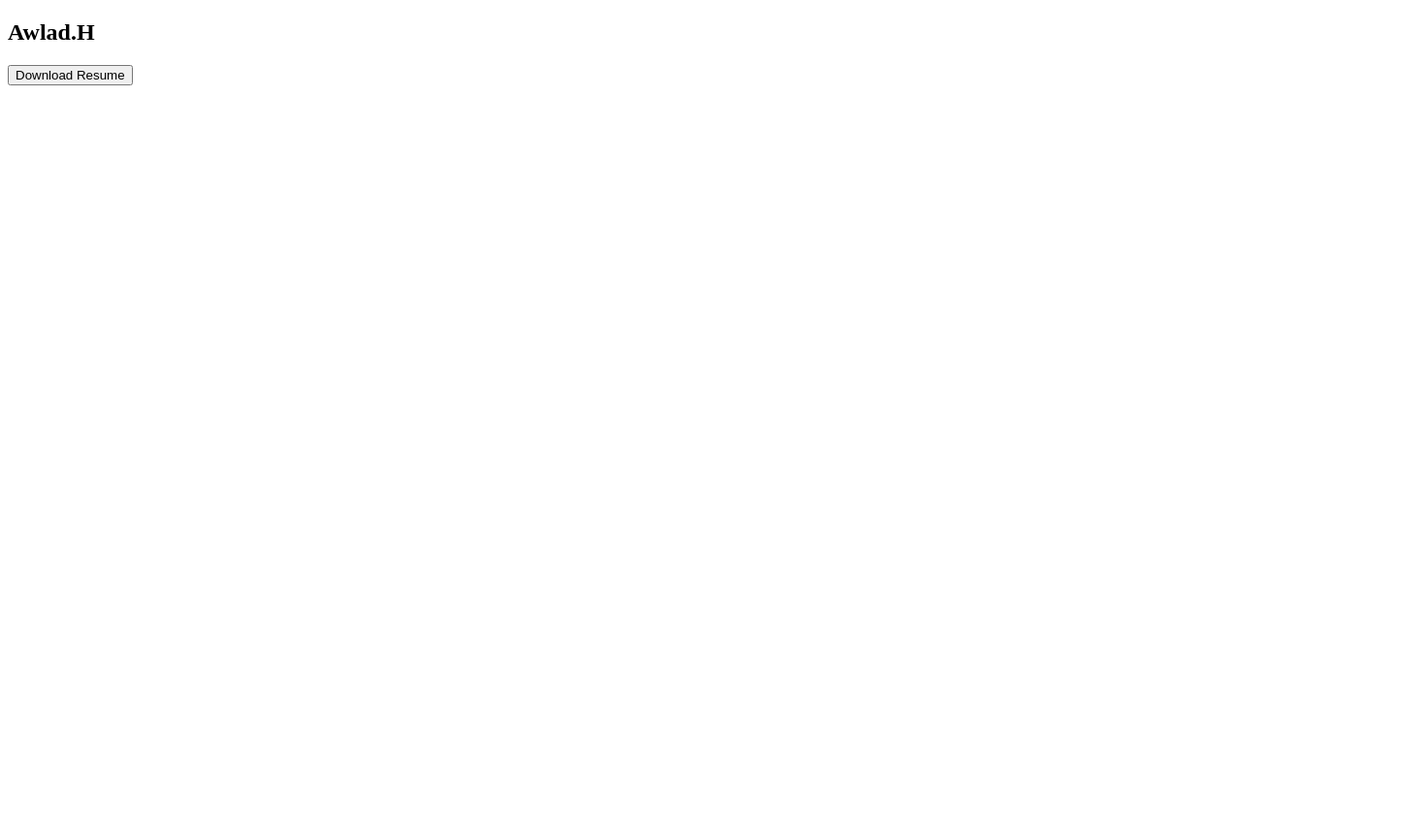
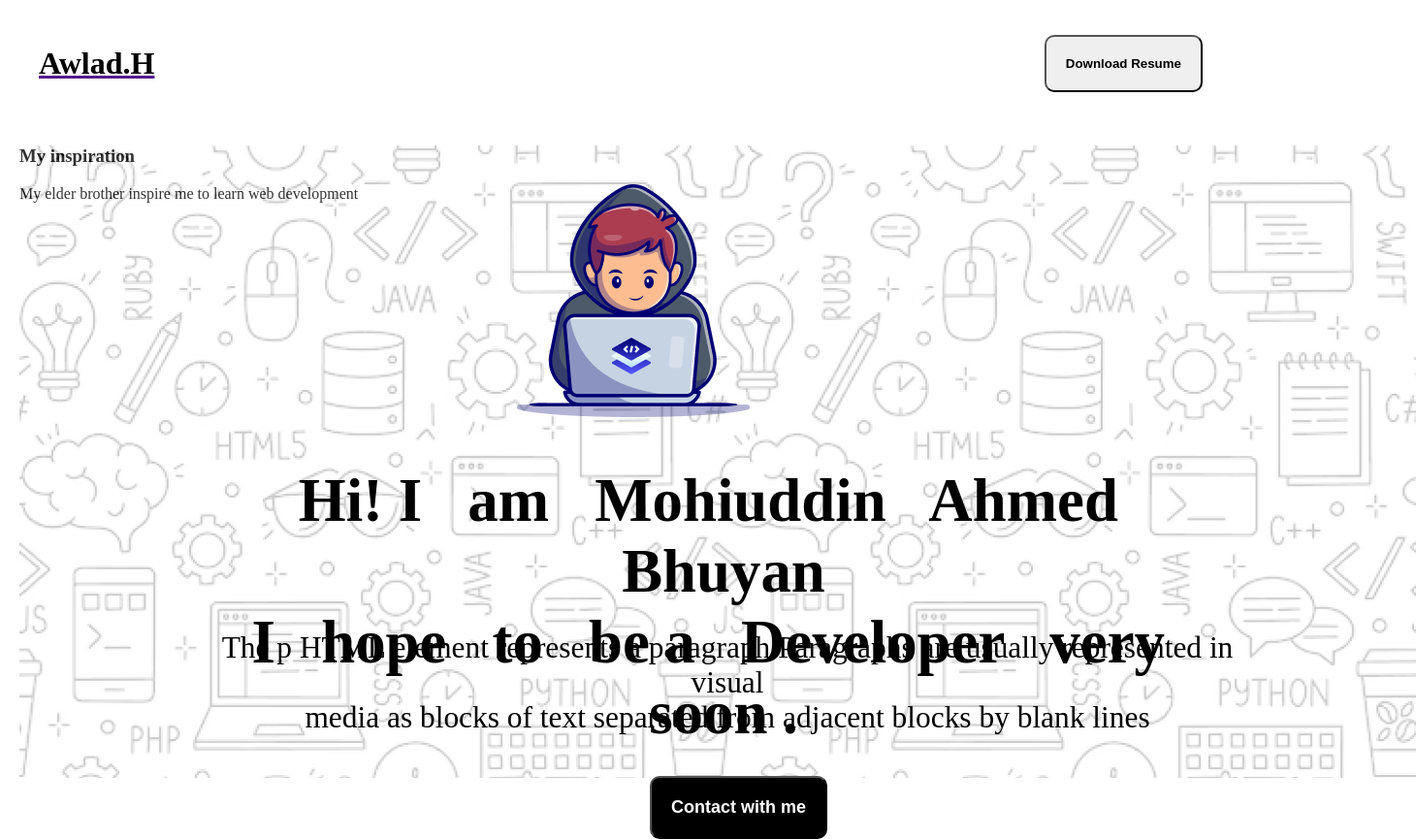
Before and after one commit to RUMANBHUYAN/B10ASSIGNMENT01, a plain HTML site: page index.html in a window 1280 px wide. Shown: the whole page at 97% size, 1460 px wide, since content can reach past the window. Before the commit the page ends 800 px from the top, so only its background shows below. Drawn offline with Linux system fonts and the light colour scheme; a web font is replaced by a local one.

Commit message:
added css files and done with hero section

```diff
--- a/index.css
+++ b/index.css
@@ -0,0 +1,81 @@
+
+.layout_style{
+    margin: 20px;
+}
+
+.nav_parent_style{
+
+    margin-top: 20px;
+    margin-left: 20px;
+    margin-right: 20px;
+    margin-bottom: 40px;
+}
+
+.nav_style{
+display: flex;
+justify-content: space-between;
+align-items: center;
+
+
+}
+
+.btn_download_style{
+
+    padding: 20px;
+    border-radius: 10px;
+    font-weight: bold;
+}
+
+.href_title_style{
+
+  color:black;
+  font-size: xx-large;
+  text-decoration: none;
+}
+
+.img_hero{
+
+    position: absolute;
+}
+
+.img_group_style{
+
+    position: absolute;
+    margin-top: 40px;
+    margin-left: 40%;
+
+}
+.hero_title{
+    position: absolute;
+   text-align: center;
+    margin-top: 330px;
+    margin-left: 15%;
+    font-size: 6cap;
+
+}
+.para_graph{
+    position: absolute;
+    font-size: 3cap;
+    text-align: center;
+    margin-top: 500px;
+    margin-left: 200px;
+}
+.btn_contact{
+    position: absolute;
+    padding: 20px;
+    border-radius: 10px;
+    font-weight: bold;
+    font-size: large;
+    margin-top: 650px;
+    margin-left: 650px;
+    color: white;
+    background-color: black;
+
+.inspir
+
+
+
+
+
+
+}
--- a/index.html
+++ b/index.html
@@ -4,18 +4,53 @@
     <meta charset="UTF-8" />
     <meta name="viewport" content="width=device-width, initial-scale=1.0" />
     <title>b10assignment01</title>
-    <link rel="stylesheet" href="index.css">
+    <link rel="preconnect" href="https://fonts.googleapis.com" />
+    <link rel="preconnect" href="https://fonts.gstatic.com" crossorigin />
+    <link
+      href="https://fonts.googleapis.com/css2?family=Azeret+Mono:ital,wght@0,100..900;1,100..900&display=swap"
+      rel="stylesheet"
+    />
+    <link rel="stylesheet" href="index.css" />
   </head>
-  <body>
+  <body class="layout_style">
     <header>
-      <nav>
-        <div class="">
-          <div class=""><h2>Awlad.H</h2></div>
-          <div class=""><button>Download Resume</button></div>
+      <nav class="nav_parent_style">
+        <div class="nav_style">
+          <div class="">
+            <a href=""><h2 class="href_title_style">Awlad.H</h2></a>
+          </div>
+          <div class="">
+            <button class="btn_download_style">Download Resume</button>
+          </div>
         </div>
       </nav>
     </header>
-    <main></main>
+    <main>
+    <section>
+      <div class="">
+        <img class="img_hero" src="images/Hero-bg.png" alt="pic" />
+        <img class="img_group_style" src="images/Group.png" alt="pic" />
+        <h1 class="hero_title">
+          Hi! I &nbsp; am &nbsp; Mohiuddin &nbsp; Ahmed &nbsp; Bhuyan <br />I
+          &nbsp; hope &nbsp; to &nbsp; be a &nbsp; Developer &nbsp; very &nbsp;
+          soon .
+        </h1>
+        <p class="para_graph">
+          The p HTML element represents a paragraph.Paragraphs are usually
+          represented in visual<br />
+          media as blocks of text separated from adjacent blocks by blank lines
+        </p>
+
+        <button class="btn_contact">Contact with me</button>
+      </div>
+    </section>
+      <!-- new section -->
+       <div class="">
+
+        <h3>My inspiration</h3>
+        <p> My elder brother inspire me to learn web development</p>
+       </div>
+    </main>
     <footer></footer>
   </body>
 </html>
```
Also changed, not shown: images/Group 3.png (added), images/Group 4.png (added), images/Group.png (added), images/Hero-bg.png (added), images/Layer_1.png (added), images/css.png (added), images/facebook.png (added), images/github.png (added), images/handshake.jpg (added), images/html.png (added), images/js.png (added), images/linkedin-icon 1.png (added), images/mongodb.png (added), images/nodejs.png (added), 1 more files.
